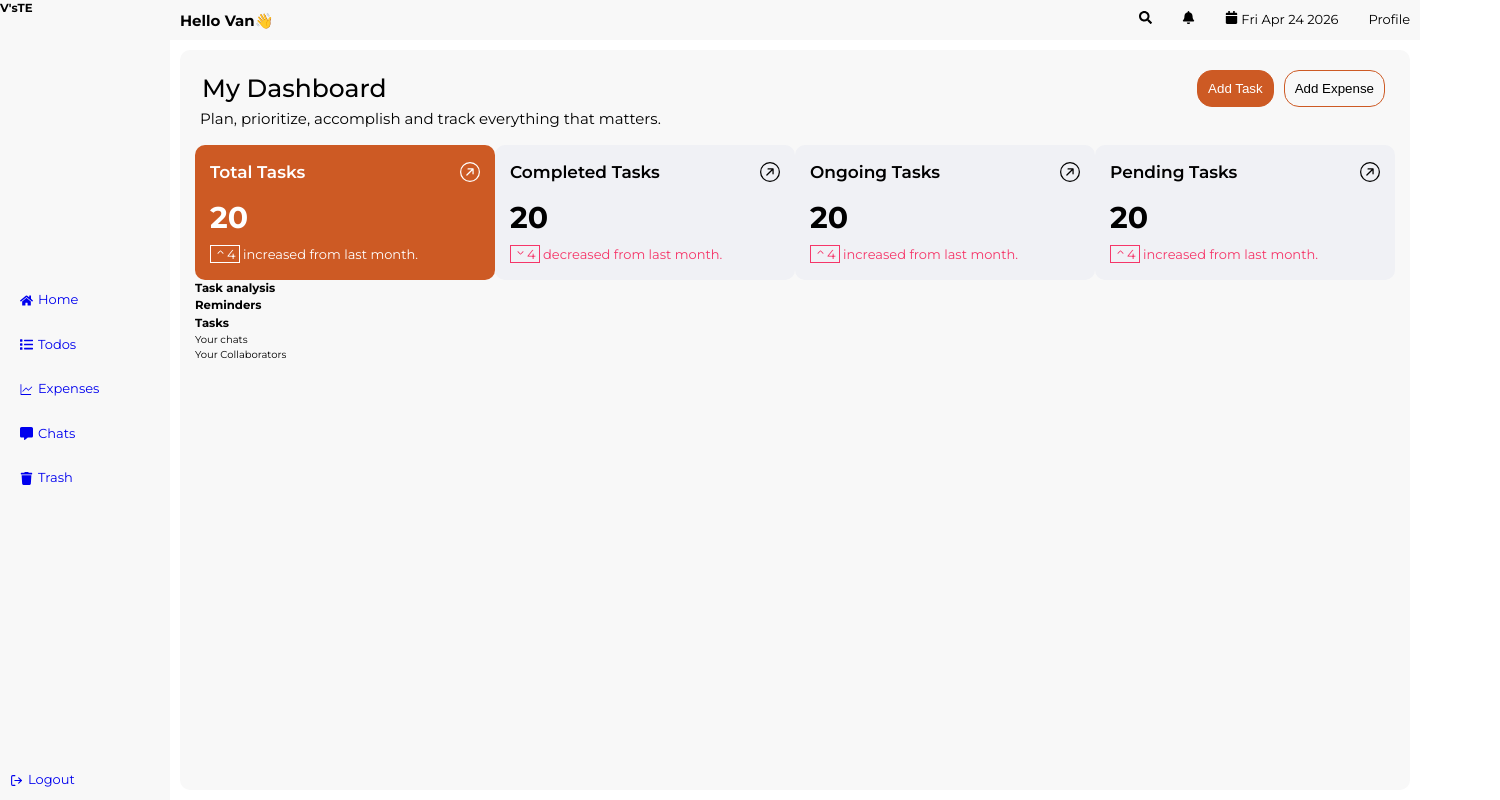
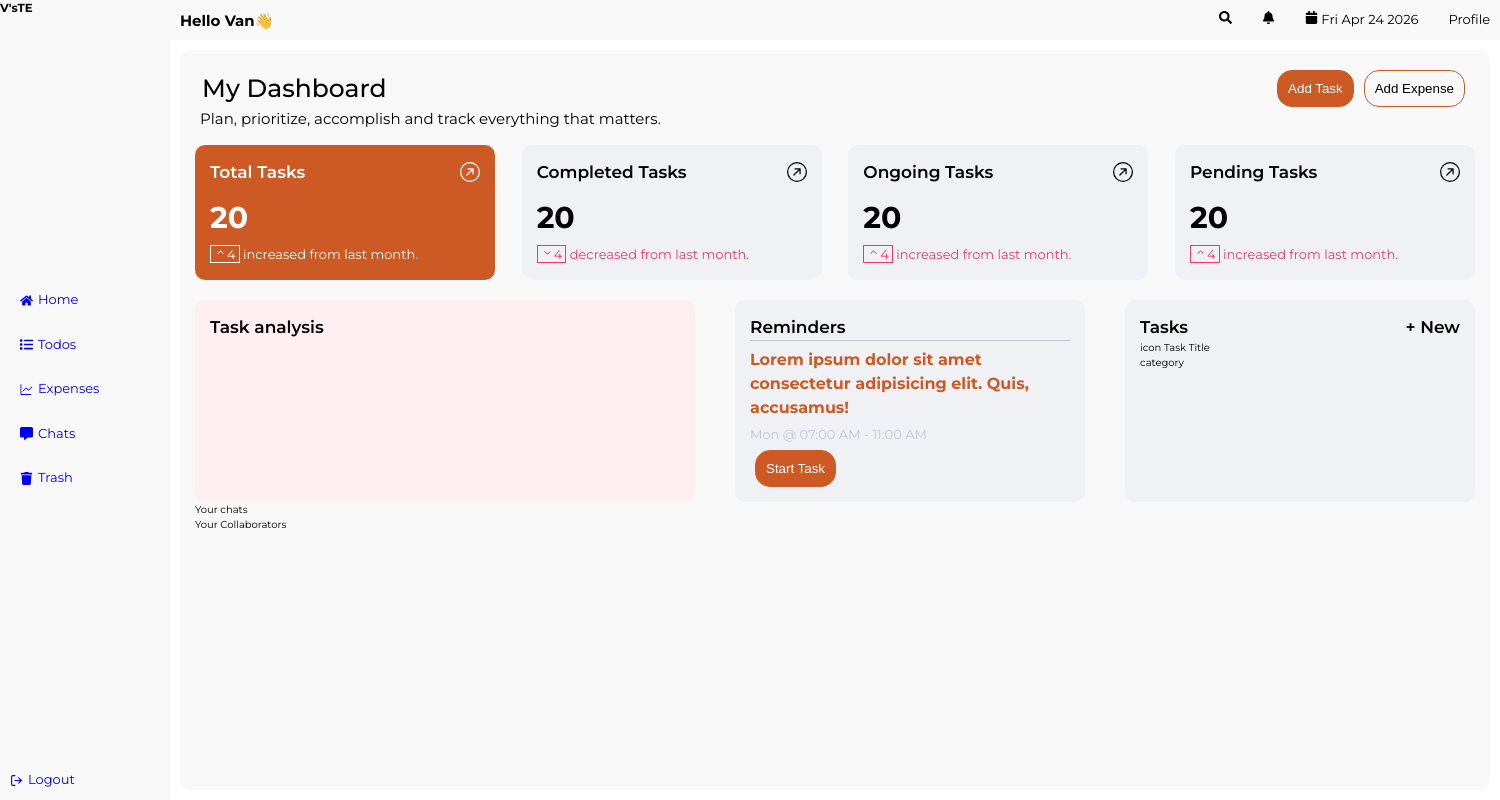
Before and after one commit to Fuangi/todo-expense, a React (Vite) app: page /dashboard in a window 1280 px wide. Shown: the whole page, 1500 px wide, since content can reach past the window. Built offline with nearby package versions, Linux system fonts and the light colour scheme.

Commit message:
ongoing: did th reminder card on the dashboard mid section and set up the layout for it

```diff
--- a/src/components/dashboard/DashTaskSummaryCard.jsx
+++ b/src/components/dashboard/DashTaskSummaryCard.jsx
@@ -2,6 +2,7 @@ import React from "react";
 import { BsArrowUpRightCircle } from "react-icons/bs";
 import { RxCaretDown, RxCaretUp } from "react-icons/rx";
 
+// Styled in dashboard.scss under .task-summary
 function DashTaskSummaryCard({
   summaryName,
   qty,
--- a/src/features/Dashboard.jsx
+++ b/src/features/Dashboard.jsx
@@ -22,6 +22,7 @@ function Dashboard() {
             <button>Add Expense</button>
           </div>
         </div>
+
         <div className="task-summary">
           {taskSummaryData.map((summary, i) => (
             <DashTaskSummaryCard
@@ -34,17 +35,31 @@ function Dashboard() {
             />
           ))}
         </div>
+
         <div className="task-analysis">
           <div className="task-analysis-graph">
             <h3>Task analysis</h3>
           </div>
-          <div className="reminders">
+          <div className="reminders intro-btns">
             <h3>Reminders</h3>
+            <h4>
+              Lorem ipsum dolor sit amet consectetur adipisicing elit. Quis,
+              accusamus!
+            </h4>
+            <p>Mon @ 07:00 AM - 11:00 AM</p>
+            <button className="dashboard-main">Start Task</button>
           </div>
           <div className="tasks-mini-view">
-            <h3>Tasks</h3>
+            <h3>
+              Tasks <span>+ New</span>
+            </h3>
+            <p>
+              <span>icon</span> Task Title
+            </p>
+            <p>category</p>
           </div>
         </div>
+
         <div className="expense-chat-summary">
           <div className="chats"> Your chats</div>
         </div>
--- a/src/styles/components/dashboard/_dashboard.scss
+++ b/src/styles/components/dashboard/_dashboard.scss
@@ -16,15 +16,6 @@
 
     p {
       font-size: 1.5rem;
-    }
-
-    .intro-btns {
-      button {
-        padding: 1rem;
-        margin: 0 0.5rem;
-        border-radius: 1.5rem;
-        border: 1px solid $tertiaryOrange;
-      }
     }
   }
 
@@ -67,6 +58,50 @@
       }
     }
   }
+
+  .task-analysis {
+    display: flex;
+    gap: 4rem;
+    justify-content: space-between;
+    margin-top: 2rem;
+
+    h3 {
+      display: flex;
+      justify-content: space-between;
+      font-size: 1.7rem;
+      font-weight: 600;
+    }
+
+    div {
+      background-color: $white-90;
+      border-radius: 1rem;
+      width: 35rem;
+      padding: 1.5rem;
+    }
+
+    .reminders {
+      h3 {
+        border-bottom: 1px solid $grey-dark;
+      }
+
+      h4 {
+        font-size: 1.6rem;
+        color: $tertiaryOrange;
+        margin-top: 0.7rem;
+      }
+
+      p {
+        font-size: 1.3rem;
+        color: $grey-dark;
+        margin: 0.5rem 0;
+      }
+    }
+
+    &-graph {
+      width: 50rem !important;
+      background-color: $primaryPink !important;
+    }
+  }
 }
 // The main contents to be highlighted with orange bg
 .dashboard-main {
@@ -80,3 +115,13 @@
     }
   }
 }
+
+// All buttons that uses same styling
+.intro-btns {
+  button {
+    padding: 1rem;
+    margin: 0 0.5rem;
+    border-radius: 1.5rem;
+    border: 1px solid $tertiaryOrange;
+  }
+}
```
